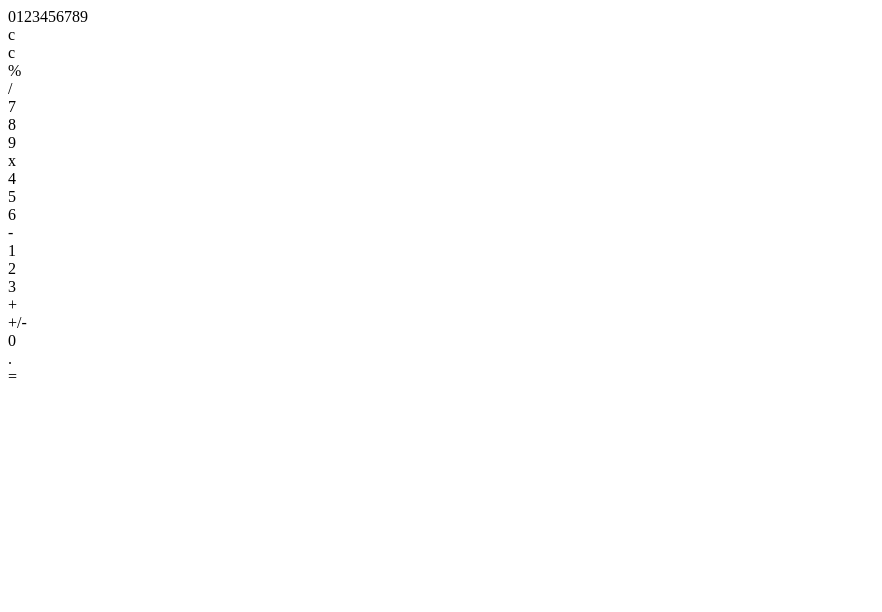
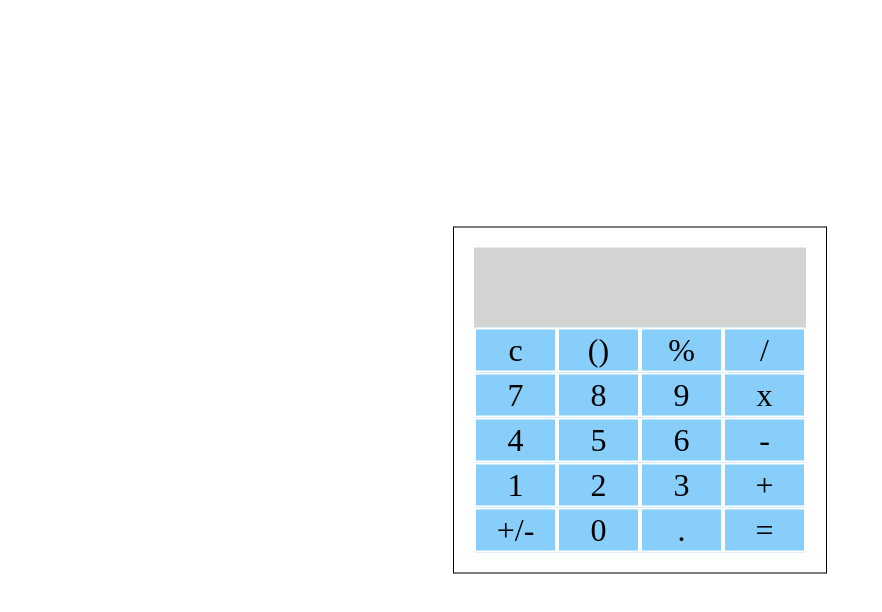
Before and after one commit to ssmich/w02d05-calculator, a plain HTML site: page index.html in a window 1280 px wide. Shown: the whole page, without its empty margins (0-882 px from the left). Drawn offline with nearby package versions, Linux system fonts and the light colour scheme.

Commit message:
base case css

```diff
--- /dev/null
+++ b/css/style.css
@@ -0,0 +1,52 @@
+body {
+    justify-content: center;
+}
+.boundary {
+    border: 1px solid black;
+    position: fixed;
+    top: 50%;
+    left: 50%;
+    padding: 20px;
+    /* bring your own prefixes */
+    transform: translate(-50%, -50%);
+}
+
+#output {
+    font-size: 60px;
+    text-align: right;
+    height: 70px;
+    padding: 5px;
+    background-color: lightgray;
+}
+#buttons {
+    background-color: blue;
+    font-size: 32px;
+    width: 64px;
+    text-align: center;
+    /* flex-wrap: wrap; */
+    /* max-width: 64px; */
+}
+.row {
+    display: flex;
+    flex-direction: row;
+    justify-content: center;
+}
+.row div {
+    width: 75px;
+    font-size: 32px;
+    text-align: center;
+    padding: 2px;
+    border: 2px solid white;
+    background-color: lightskyblue;
+}
+.row div #buttons{
+    background-color: blue;
+}
+.numbers {
+    background-color: blue;
+    font-size: 32px;
+    width: 64px;
+    justify-content: center;
+    flex-wrap: wrap;
+    max-width: 64px;
+}
--- a/index.html
+++ b/index.html
@@ -4,35 +4,46 @@
     <meta charset="UTF-8">
     <meta name="viewport" content="width=device-width, initial-scale=1.0">
     <meta http-equiv="X-UA-Compatible" content="ie=edge">
-    <title>Document</title>
+    <title>Stacey's Calcs</title>
+    <link rel="stylesheet" type="text/css" href="css/style.css">
 </head>
 <body>
-    <div id="boundary">
+    <div class="boundary">
             <div id="output">
-                0123456789
+
             </div>
-            <div class="buttons">
-                <div class="operators" id="clear">c</div>
-                <div class="operators" id="parentheses">c</div>
-                <div class="operators" id="percent">%</div>
-                <div class="operators" id="divide">/</div>
-                <div class="numbers" id="seven">7</div>
-                <div class="numbers" id="eight">8</div>
-                <div class="numbers" id="nine">9</div>
-                <div class="operators" id="multiply">x</div>
-                <div class="numbers" id="four">4</div>
-                <div class="numbers" id="five">5</div>
-                <div class="numbers" id="six">6</div>
-                <div class="operators" id="subtract">-</div>
-                <div class="numbers" id="one">1</div>
-                <div class="numbers" id="two">2</div>
-                <div class="numbers" id="three">3</div>
-                <div class="operators" id="add">+</div>
-                <div class="operators" id="sign">+/-</div>
-                <div class="numbers" id="zero">0</div>
-                <div class="operators" id="decimal">.</div>
-                <div class="operators" id="equals">=</div>
+            <div class="row">
+                <div id="button">c</div>
+                <div id="button">()</div>
+                <div id="button">%</div>
+                <div id="button">/</div>
+            </div>
+            <div class="row">
+                <div id="button">7</div>
+                <div id="button">8</div>
+                <div id="button">9</div>
+                <div id="button" background-color="white">x</div>
+            </div>
+            <div class="row">
+                <div id="button">4</div>
+                <div id="button">5</div>
+                <div id="button">6</div>
+                <div id="button">-</div>
+            </div>
+            <div class="row">
+                <div id="button">1</div>
+                <div id="button">2</div>
+                <div id="button">3</div>
+                <div id="button">+</div>
+            </div>
+            <div class="row">
+                <div id="button">+/-</div>
+                <div id="button">0</div>
+                <div id="button">.</div>
+                <div id="button">=</div>
             </div>
     </div>
+    <script src="https://ajax.googleapis.com/ajax/libs/jquery/3.4.1/jquery.min.js"></script>
+    <script src="app.js"></script>
 </body>
 </html>
```
Also changed, not shown: js/app.js (added, +47 -0 lines).
